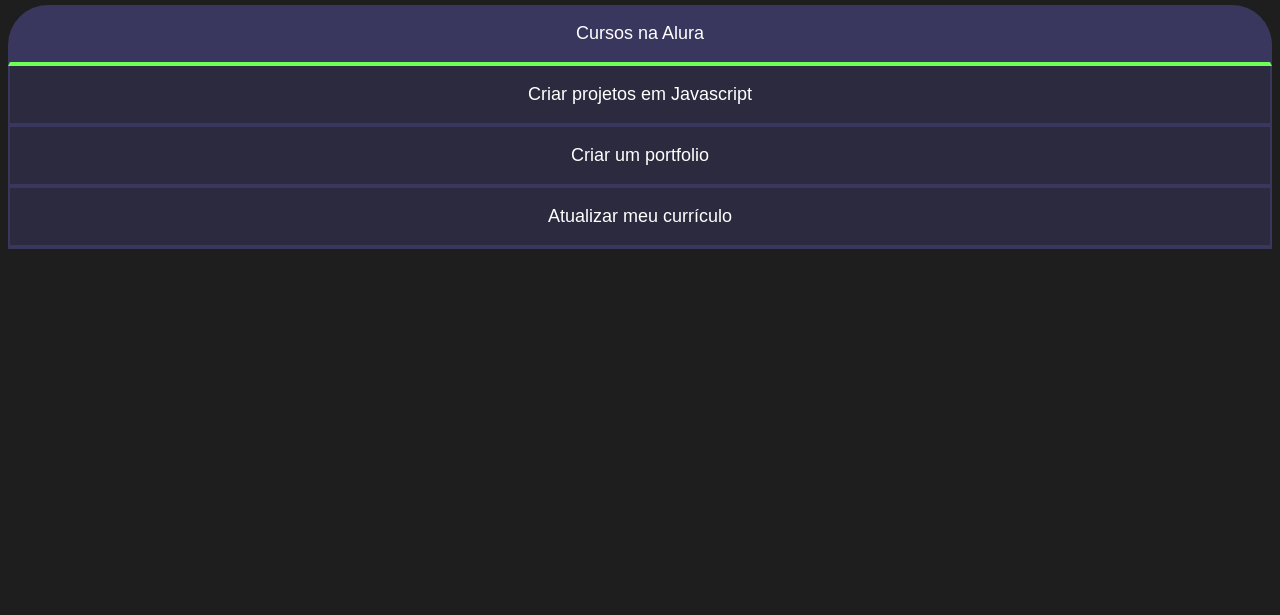
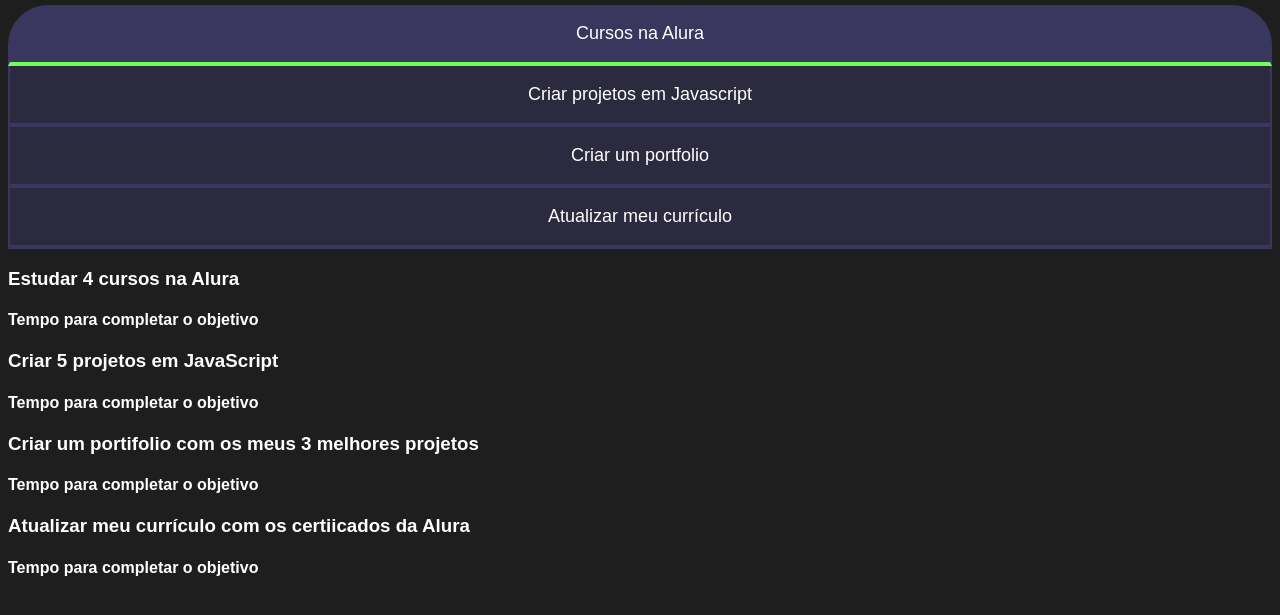
Before and after one commit to gabrielcastilho7/projeto-roberty, a plain HTML site: page index.html in a window 1280 px wide. Shown: the part 85-700 px from the top of the page. Drawn offline with Linux system fonts and the light colour scheme.

Commit message:
Add files via upload

```diff
--- a/index.html
+++ b/index.html
@@ -20,6 +20,28 @@
     </section>
     <script src="main.js"></script>
 
+    <div class="abas-textos">
+    <div class="aba-conteudo">
+        <h3 class="aba-conteudo-titulo-principal">Estudar 4 cursos na Alura</h3>
+        <h4 class="aba-conteudo-titulo-secundario">Tempo para completar o objetivo</h4>
+        </div>
+
+    <div class="aba-conteudo">
+        <h3 class="aba-conteudo-titulo-principal">Criar 5 projetos em JavaScript</h3>
+        <h4 class="aba-conteudo-titulo-secundario">Tempo para completar o objetivo</h4>
+    </div>
+
+    <div class="aba-conteudo">
+        <h3 class="aba-conteudo-titulo-principal">Criar um portifolio com os meus 3 melhores projetos </h3>
+        <h4 class="aba-conteudo-titulo-secundario">Tempo para completar o objetivo</h4>
+    </div>
+
+    <div class="aba-conteudo">
+        <h3 class="aba-conteudo-titulo-principal">Atualizar meu currículo com os certiicados da Alura </h3>
+        <h4 class="aba-conteudo-titulo-secundario">Tempo para completar o objetivo</h4>
+    </div>
+
+    </div>
 </body>
 
 
```
